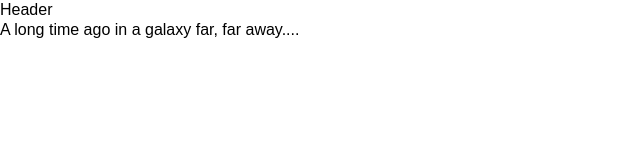
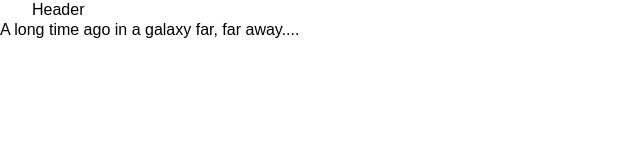
Before and after one commit to andreynav/star-wars, a React (Create React App) app: page / in a window 1280 px wide. Shown: the top 160 px of the page, without its empty margins (0-640 px from the left). Built offline with nearby package versions, Linux system fonts and the light colour scheme.

Commit message:
8 add container component

```diff
--- /dev/null
+++ b/src/components/Container/Container.tsx
@@ -0,0 +1,9 @@
+import styled from 'styled-components'
+
+export const Container = styled.div`
+  display: grid;
+  grid-template-columns: 1fr;
+  width: 100%;
+  margin: 0 auto;
+  padding: 0 2rem;
+`
--- a/src/components/Header/Header.tsx
+++ b/src/components/Header/Header.tsx
@@ -1,9 +1,13 @@
 import styled from 'styled-components'
+
+import { Container } from '../Container/Container'
 
 export const Header = () => {
   return (
     <StyledHeaderContainer>
-      <h1>Header</h1>
+      <Container>
+        <h1>Header</h1>
+      </Container>
     </StyledHeaderContainer>
   )
 }
```
